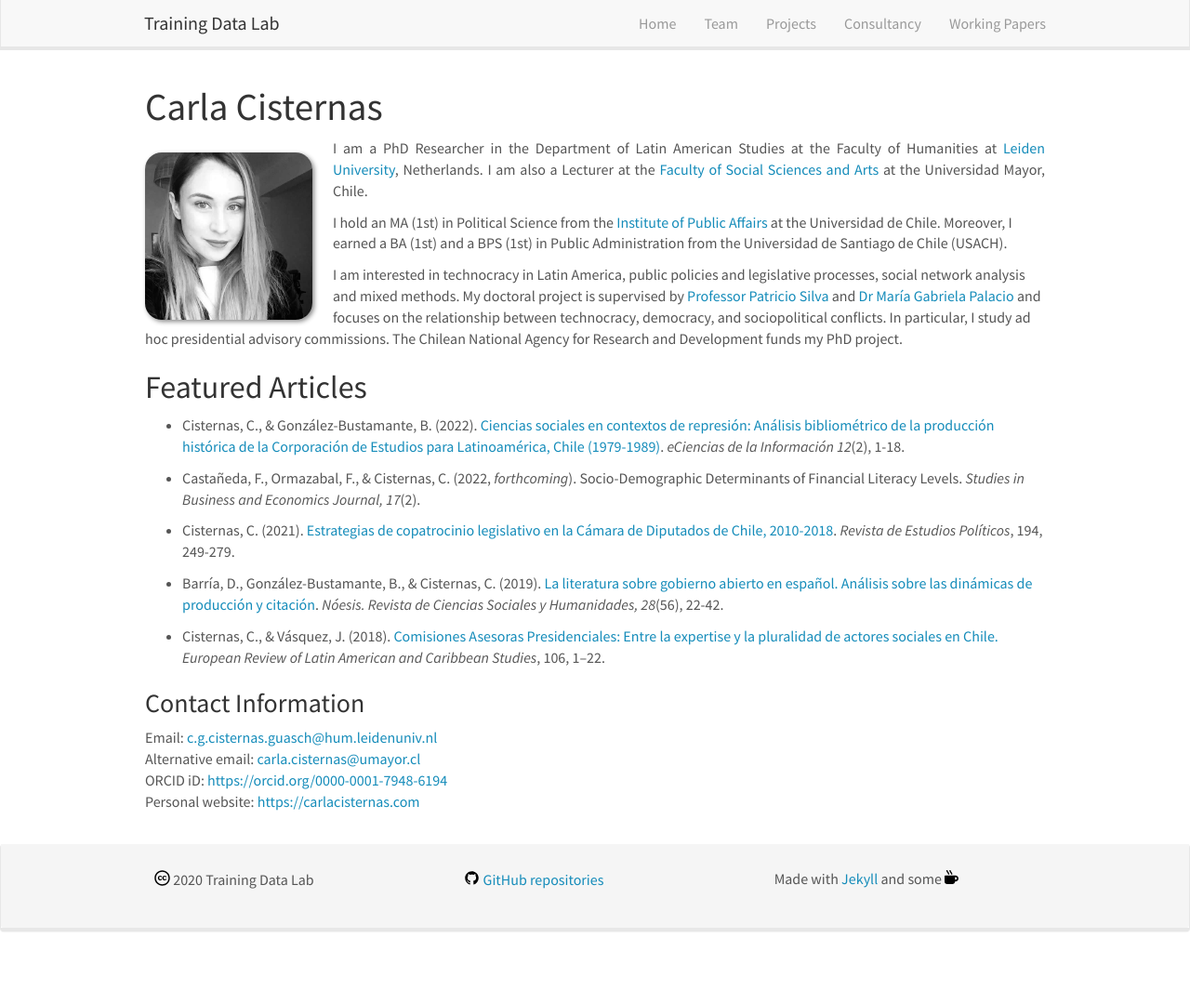
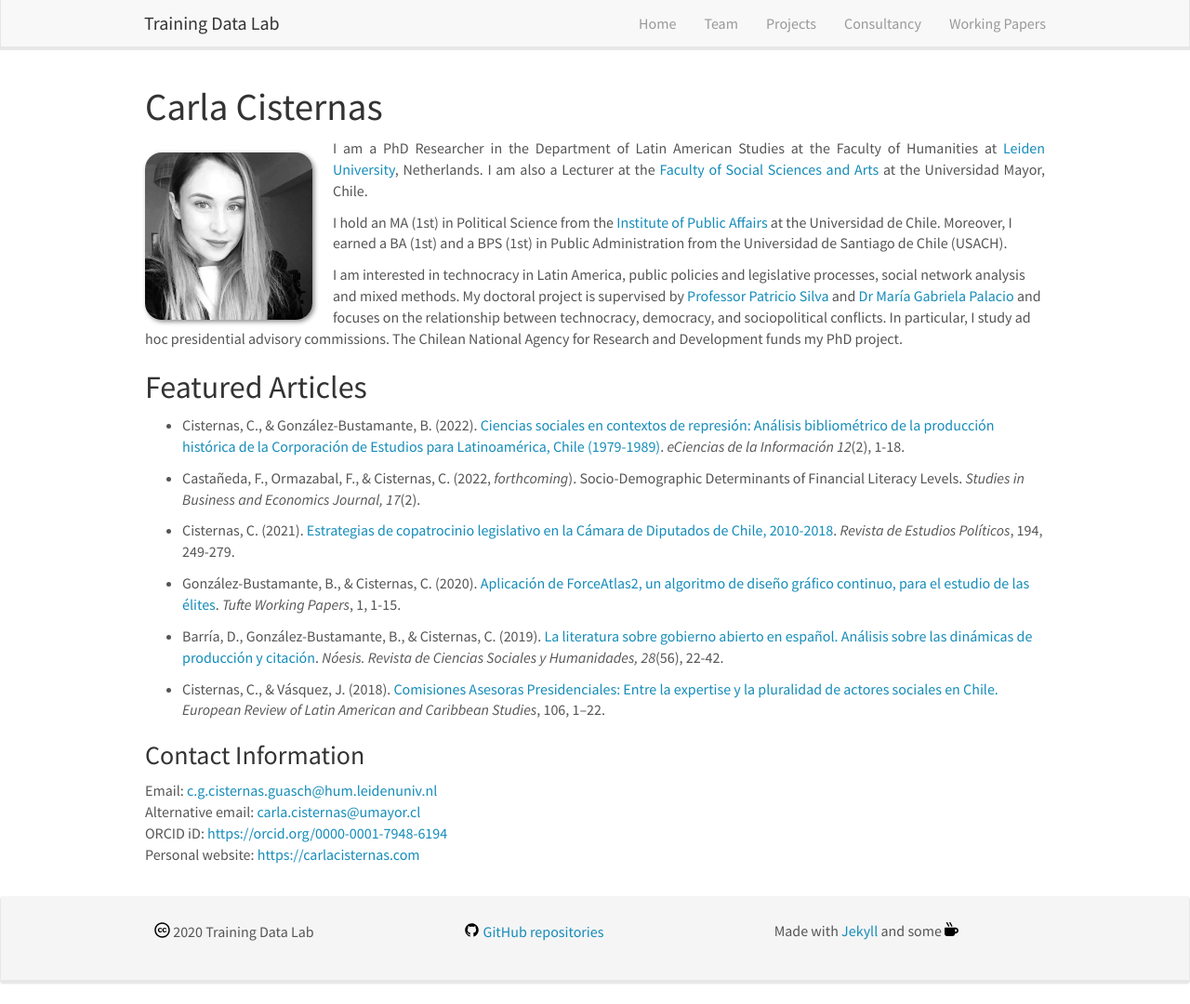
Before and after one commit to training-datalab/old-training-datalab.com, a Jekyll site: the page built from _pages/ccisternas.md, in a window 1280 px wide and 1080 px high. Shown: the whole window at 93% size. Built offline with Jekyll 4.4.1, drawn with Linux system fonts in a browser that asks for light colours; nearby versions of some CDN libraries.

Commit message:
Update ccisternas.md

```diff
--- a/_pages/ccisternas.md
+++ b/_pages/ccisternas.md
@@ -24,6 +24,8 @@ I am interested in technocracy in Latin America, public policies and legislative
 
 * Cisternas, C. (2021). <a href="https://doi.org/10.18042/cepc/rep.194.09" target="_blank">Estrategias de copatrocinio legislativo en la Cámara de Diputados de Chile, 2010-2018</a>. *Revista de Estudios Políticos*, 194, 249-279.
 
+* González-Bustamante, B., & Cisternas, C. (2020). <a href="https://doi.org/10.5281/zenodo.6739266" target="_blank">Aplicación de ForceAtlas2, un algoritmo de diseño gráfico continuo, para el estudio de las élites</a>. *Tufte Working Papers*, 1, 1-15.
+
 * Barría, D., González-Bustamante, B., & Cisternas, C. (2019). <a href="http://dx.doi.org/10.20983/noesis.2019.2.3" target="_blank">La literatura sobre gobierno abierto en español. Análisis sobre las dinámicas de producción y citación</a>. *Nóesis. Revista de Ciencias Sociales y Humanidades, 28*(56), 22-42.
 
 * Cisternas, C., & Vásquez, J. (2018). <a href="https://doi.org/10.32992/erlacs.10349" target="_blank">Comisiones Asesoras Presidenciales: Entre la expertise y la pluralidad de actores sociales en Chile.</a> *European Review of Latin American and Caribbean Studies*, 106, 1–22.
```
